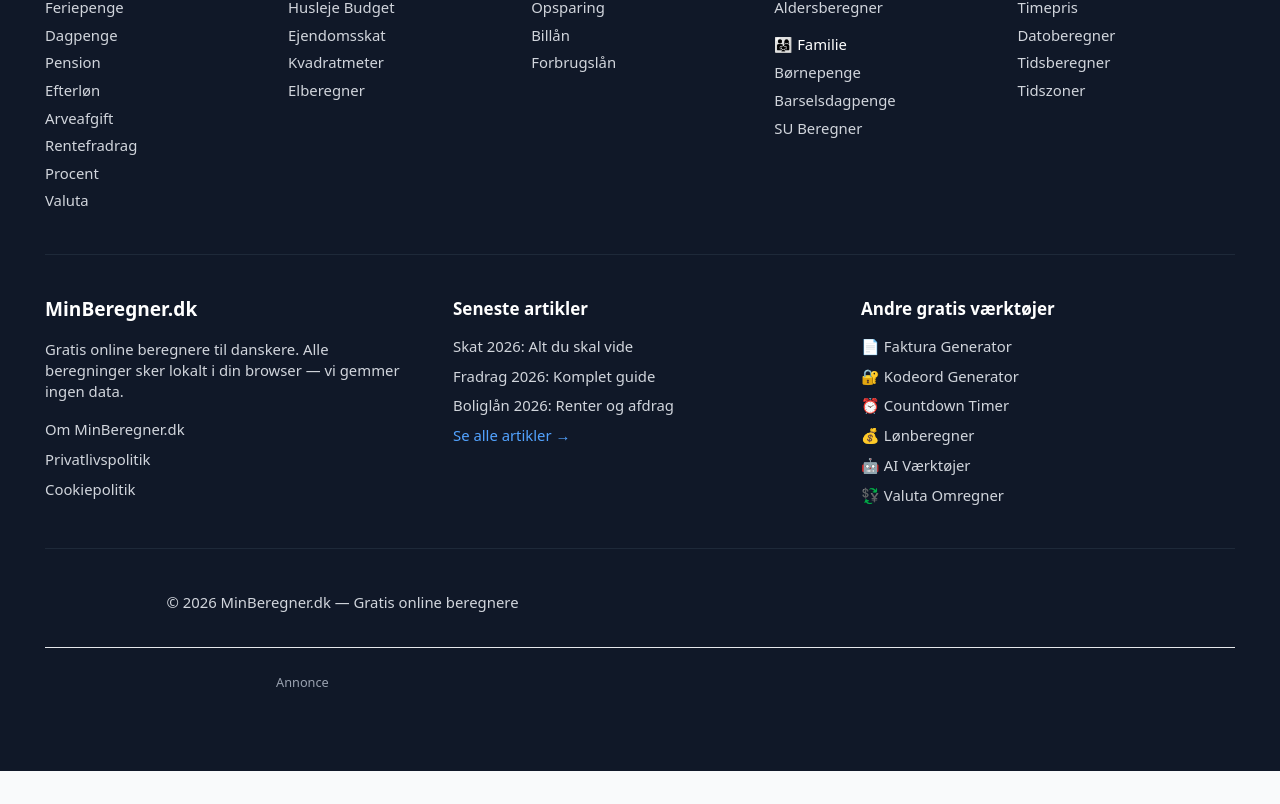
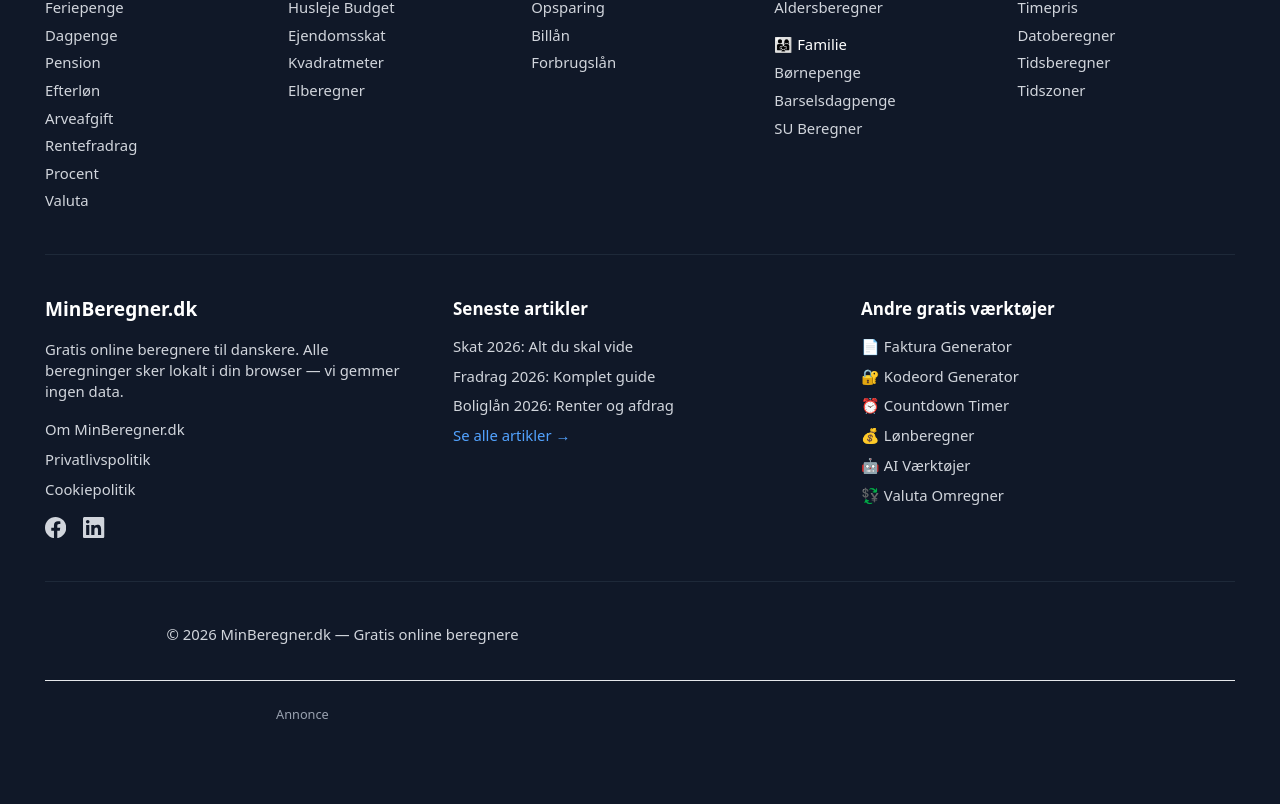
Before and after one commit to mahope/beregner-dk, a Next.js app: page / in a window 1280 px wide. Shown: the part 6306-7110 px from the top of the page. Before the commit the page ends 7077 px from the top, so only its background shows below. Built offline with nearby package versions, Linux system fonts and the light colour scheme.

Commit message:
feat(footer): tilføj social media links (Facebook + LinkedIn)

```diff
--- a/src/app/layout.tsx
+++ b/src/app/layout.tsx
@@ -231,6 +231,14 @@
                   <li><Link href="/privatlivspolitik" className="hover:text-white transition-colors">Privatlivspolitik</Link></li>
                   <li><Link href="/cookiepolitik" className="hover:text-white transition-colors">Cookiepolitik</Link></li>
                 </ul>
+                <div className="flex gap-4 mt-4">
+                  <a href="https://facebook.com/minberegner" target="_blank" rel="noopener noreferrer" className="hover:text-white transition-colors" aria-label="Facebook">
+                    <svg className="w-5 h-5" fill="currentColor" viewBox="0 0 24 24"><path d="M24 12.073c0-6.627-5.373-12-12-12s-12 5.373-12 12c0 5.99 4.388 10.954 10.125 11.854v-8.385H7.078v-3.47h3.047V9.43c0-3.007 1.792-4.669 4.533-4.669 1.312 0 2.686.235 2.686.235v2.953H15.83c-1.491 0-1.956.925-1.956 1.874v2.25h3.328l-.532 3.47h-2.796v8.385C19.612 23.027 24 18.062 24 12.073z"/></svg>
+                  </a>
+                  <a href="https://linkedin.com/company/minberegner" target="_blank" rel="noopener noreferrer" className="hover:text-white transition-colors" aria-label="LinkedIn">
+                    <svg className="w-5 h-5" fill="currentColor" viewBox="0 0 24 24"><path d="M20.447 20.452h-3.554v-5.569c0-1.328-.027-3.037-1.852-3.037-1.853 0-2.136 1.445-2.136 2.939v5.667H9.351V9h3.414v1.561h.046c.477-.9 1.637-1.85 3.37-1.85 3.601 0 4.267 2.37 4.267 5.455v6.286zM5.337 7.433a2.062 2.062 0 01-2.063-2.065 2.064 2.064 0 112.063 2.065zm1.782 13.019H3.555V9h3.564v11.452zM22.225 0H1.771C.792 0 0 .774 0 1.729v20.542C0 23.227.792 24 1.771 24h20.451C23.2 24 24 23.227 24 22.271V1.729C24 .774 23.2 0 22.222 0h.003z"/></svg>
+                  </a>
+                </div>
               </div>
               <div>
                 <h4 className="text-white font-semibold mb-4">Seneste artikler</h4>
```
